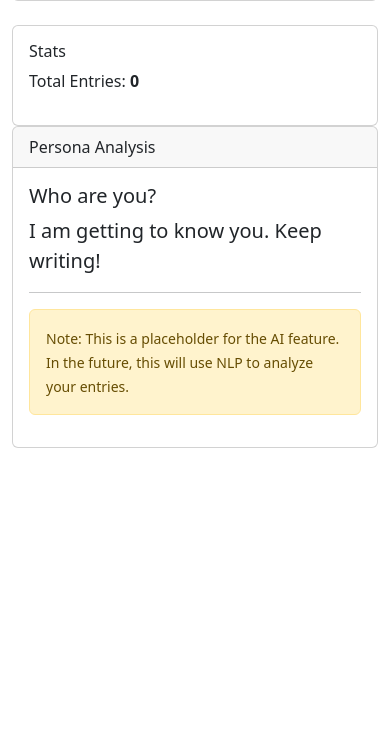
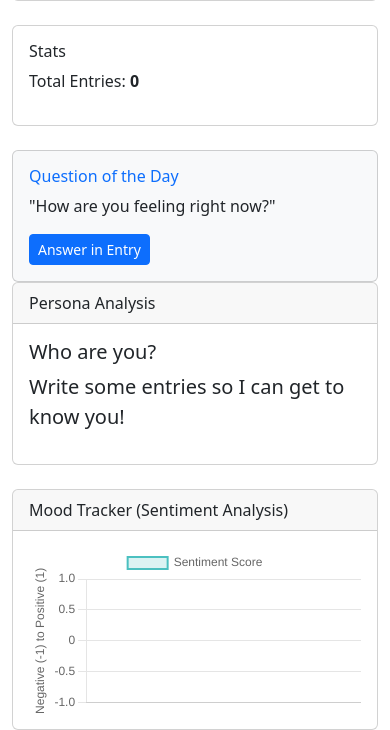
Before and after one commit to arm00pv/diary, a Flask app: page /persona in a window 390 px wide. Shown: the part 233-963 px from the top of the page. Before the commit the page ends 681 px from the top, so only its background shows below. Run offline with Flask 3, Linux system fonts and the light colour scheme; the visitor is signed in with stand-in values (Sample User, id 1); data that the repository does not hold is empty; some libraries are stand-ins or nearby versions.

Commit message:
Enhance Diary App with AI and Organization Features - Added TextBlob for sentiment analysis. - Added tagging support for diary entries. - Added search functionality for content and tags. - Enhanced Persona page with Chart.js mood tracking. - Added 'Question of the Day' feature. - Updated models and tests.

```diff
--- a/diary_app/app.py
+++ b/diary_app/app.py
@@ -3,6 +3,7 @@ from flask import Flask, render_template, request, redirect, url_for, flash, jso
 from flask_login import LoginManager, login_user, logout_user, login_required, current_user
 from datetime import datetime
 from werkzeug.exceptions import abort
+from textblob import TextBlob
 
 # Import models and db
 from .models import db, User, DiaryEntry
@@ -99,7 +100,15 @@ def create_app(test_config=None):
     @main_bp.route('/')
     @login_required
     def index():
-        entries = DiaryEntry.query.filter_by(user_id=current_user.id).order_by(DiaryEntry.entry_date.desc()).all()
+        query = request.args.get('q')
+        if query:
+            # Simple search: content or tags
+            entries = DiaryEntry.query.filter(
+                DiaryEntry.user_id == current_user.id,
+                (DiaryEntry.content.contains(query) | DiaryEntry.tags.contains(query))
+            ).order_by(DiaryEntry.entry_date.desc()).all()
+        else:
+            entries = DiaryEntry.query.filter_by(user_id=current_user.id).order_by(DiaryEntry.entry_date.desc()).all()
         return render_template('index.html', entries=entries)
 
     @main_bp.route('/entry/new', methods=['GET', 'POST'])
@@ -109,17 +118,23 @@ def create_app(test_config=None):
             content = request.form.get('content')
             date_str = request.form.get('entry_date')
             mood = request.form.get('mood')
+            tags = request.form.get('tags')
 
             try:
                 entry_date = datetime.strptime(date_str, '%Y-%m-%d').date()
             except ValueError:
                 entry_date = datetime.utcnow().date()
 
+            # Calculate Sentiment
+            sentiment = TextBlob(content).sentiment.polarity
+
             entry = DiaryEntry(
                 user_id=current_user.id,
                 content=content,
                 entry_date=entry_date,
-                mood=mood
+                mood=mood,
+                tags=tags,
+                sentiment_score=sentiment
             )
             db.session.add(entry)
             db.session.commit()
@@ -139,6 +154,10 @@ def create_app(test_config=None):
             entry.content = request.form.get('content')
             date_str = request.form.get('entry_date')
             entry.mood = request.form.get('mood')
+            entry.tags = request.form.get('tags')
+
+            # Recalculate sentiment
+            entry.sentiment_score = TextBlob(entry.content).sentiment.polarity
 
             try:
                 entry.entry_date = datetime.strptime(date_str, '%Y-%m-%d').date()
@@ -166,19 +185,51 @@ def create_app(test_config=None):
     @ai_bp.route('/persona')
     @login_required
     def persona():
-        # Placeholder for AI Persona logic
-        # In the future, this will aggregate data from entries
-        user_entries = DiaryEntry.query.filter_by(user_id=current_user.id).all()
+        user_entries = DiaryEntry.query.filter_by(user_id=current_user.id).order_by(DiaryEntry.entry_date.asc()).all()
         entry_count = len(user_entries)
 
-        # Simple word count as a placeholder analysis
+        if not user_entries:
+            return render_template('persona.html',
+                                   ai_insight="Write some entries so I can get to know you!",
+                                   entry_count=0,
+                                   dates=[],
+                                   sentiments=[],
+                                   question="How are you feeling right now?")
+
+        # Prepare data for chart
+        dates = [e.entry_date.strftime('%Y-%m-%d') for e in user_entries]
+        sentiments = [e.sentiment_score for e in user_entries]
+
+        # Simple word count
         total_words = sum(len(e.content.split()) for e in user_entries)
+        avg_sentiment = sum(sentiments) / entry_count if entry_count > 0 else 0
 
-        ai_insight = "I am getting to know you. Keep writing!"
+        ai_insight = "I am getting to know you. "
         if entry_count > 5:
-            ai_insight = f"You are a prolific writer! You have written {total_words} words. I sense you are a thoughtful person."
+            ai_insight += f"You are a prolific writer ({total_words} words)! "
 
-        return render_template('persona.html', ai_insight=ai_insight, entry_count=entry_count)
+        if avg_sentiment > 0.3:
+            ai_insight += "You seem generally positive and optimistic."
+        elif avg_sentiment < -0.3:
+            ai_insight += "You seem to be going through a tough time. Remember to take care of yourself."
+        else:
+            ai_insight += "Your days seem balanced."
+
+        # Question of the day logic
+        last_entry = user_entries[-1]
+        if last_entry.sentiment_score < -0.2:
+            question = "It seems like things were tough recently. What is one small thing that could bring you joy today?"
+        elif last_entry.sentiment_score > 0.5:
+            question = "You've been feeling great! How can you share this positivity with others?"
+        else:
+            question = "What is the most interesting thing that happened to you recently?"
+
+        return render_template('persona.html',
+                               ai_insight=ai_insight,
+                               entry_count=entry_count,
+                               dates=dates,
+                               sentiments=sentiments,
+                               question=question)
 
     app.register_blueprint(auth_bp)
     app.register_blueprint(main_bp)
--- a/diary_app/models.py
+++ b/diary_app/models.py
@@ -29,3 +29,7 @@ class DiaryEntry(db.Model):
 
     # Simple mood tracking for AI analysis later
     mood = db.Column(db.String(50), nullable=True)
+
+    # New fields for AI and Organization
+    sentiment_score = db.Column(db.Float, default=0.0) # -1.0 (Negative) to 1.0 (Positive)
+    tags = db.Column(db.String(200), nullable=True) # Comma separated tags
--- a/diary_app/templates/entry.html
+++ b/diary_app/templates/entry.html
@@ -26,6 +26,10 @@
                         </select>
                     </div>
                     <div class="mb-3">
+                        <label for="tags" class="form-label">Tags (comma separated)</label>
+                        <input type="text" class="form-control" id="tags" name="tags" placeholder="e.g., work, family, vacation" value="{{ entry.tags if entry and entry.tags else '' }}">
+                    </div>
+                    <div class="mb-3">
                         <label for="content" class="form-label">What's on your mind?</label>
                         <textarea class="form-control" id="content" name="content" rows="10" required>{{ entry.content if entry else '' }}</textarea>
                     </div>
--- a/diary_app/templates/persona.html
+++ b/diary_app/templates/persona.html
@@ -10,25 +10,68 @@
                 <p class="card-text">I'm learning about you from your diary entries.</p>
             </div>
         </div>
-        <div class="card">
+        <div class="card mb-4">
             <div class="card-body">
                 <h6>Stats</h6>
                 <p>Total Entries: <strong>{{ entry_count }}</strong></p>
             </div>
         </div>
+        <div class="card bg-light">
+            <div class="card-body">
+                <h6 class="card-title text-primary">Question of the Day</h6>
+                <p class="card-text font-italic">"{{ question }}"</p>
+                <a href="{{ url_for('main.new_entry') }}" class="btn btn-sm btn-primary">Answer in Entry</a>
+            </div>
+        </div>
     </div>
     <div class="col-md-8">
-        <div class="card">
+        <div class="card mb-4">
             <div class="card-header">Persona Analysis</div>
             <div class="card-body">
                 <h5>Who are you?</h5>
                 <p class="lead">{{ ai_insight }}</p>
-                <hr>
-                <div class="alert alert-warning">
-                    <small>Note: This is a placeholder for the AI feature. In the future, this will use NLP to analyze your entries.</small>
-                </div>
+            </div>
+        </div>
+
+        <div class="card">
+            <div class="card-header">Mood Tracker (Sentiment Analysis)</div>
+            <div class="card-body">
+                <canvas id="sentimentChart"></canvas>
             </div>
         </div>
     </div>
 </div>
+
+<script src="https://cdn.jsdelivr.net/npm/chart.js"></script>
+<script>
+    const ctx = document.getElementById('sentimentChart').getContext('2d');
+    const sentimentChart = new Chart(ctx, {
+        type: 'line',
+        data: {
+            labels: {{ dates | tojson }},
+            datasets: [{
+                label: 'Sentiment Score',
+                data: {{ sentiments | tojson }},
+                borderColor: 'rgba(75, 192, 192, 1)',
+                backgroundColor: 'rgba(75, 192, 192, 0.2)',
+                borderWidth: 2,
+                fill: true,
+                tension: 0.4
+            }]
+        },
+        options: {
+            scales: {
+                y: {
+                    beginAtZero: false,
+                    min: -1,
+                    max: 1,
+                    title: {
+                        display: true,
+                        text: 'Negative (-1) to Positive (1)'
+                    }
+                }
+            }
+        }
+    });
+</script>
 {% endblock %}
```
Also changed, not shown: diary_app/templates/index.html (+20 -0 lines), diary_app/tests/test_app.py (+30 -1 lines).
